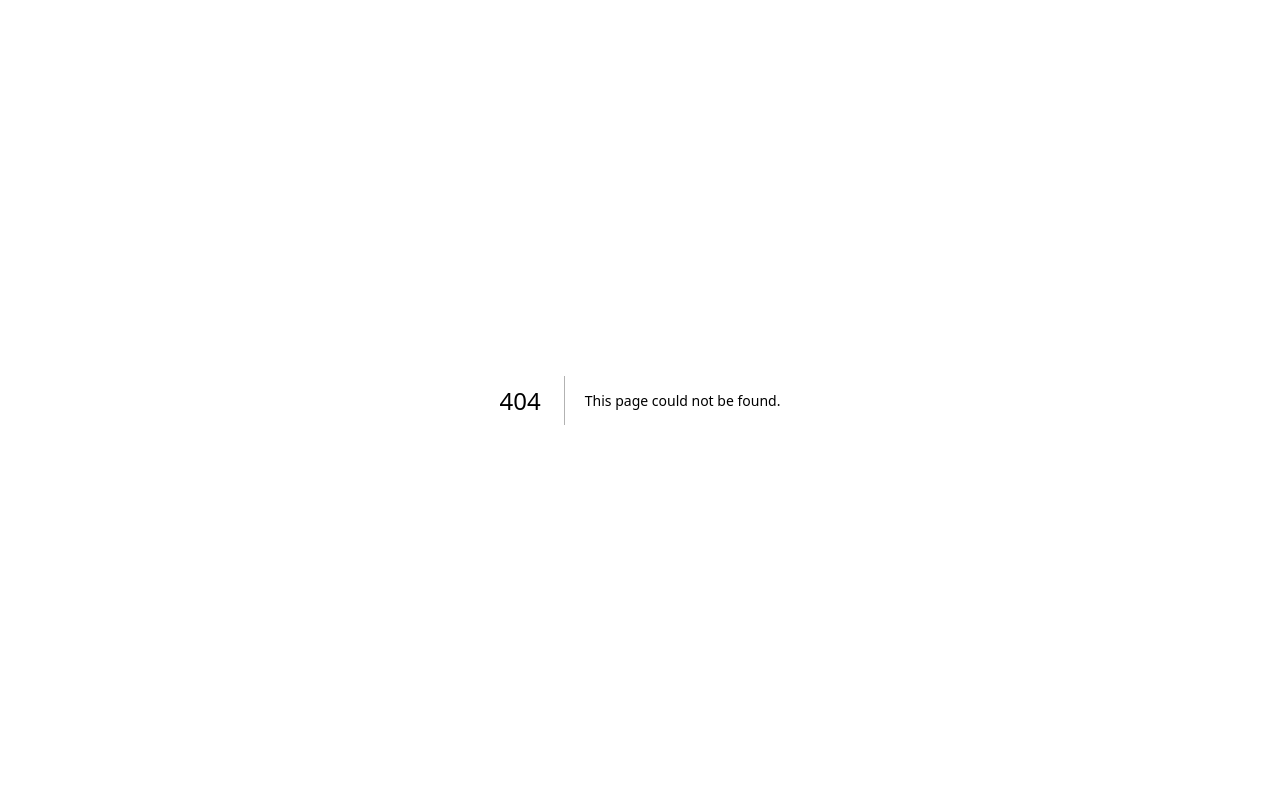
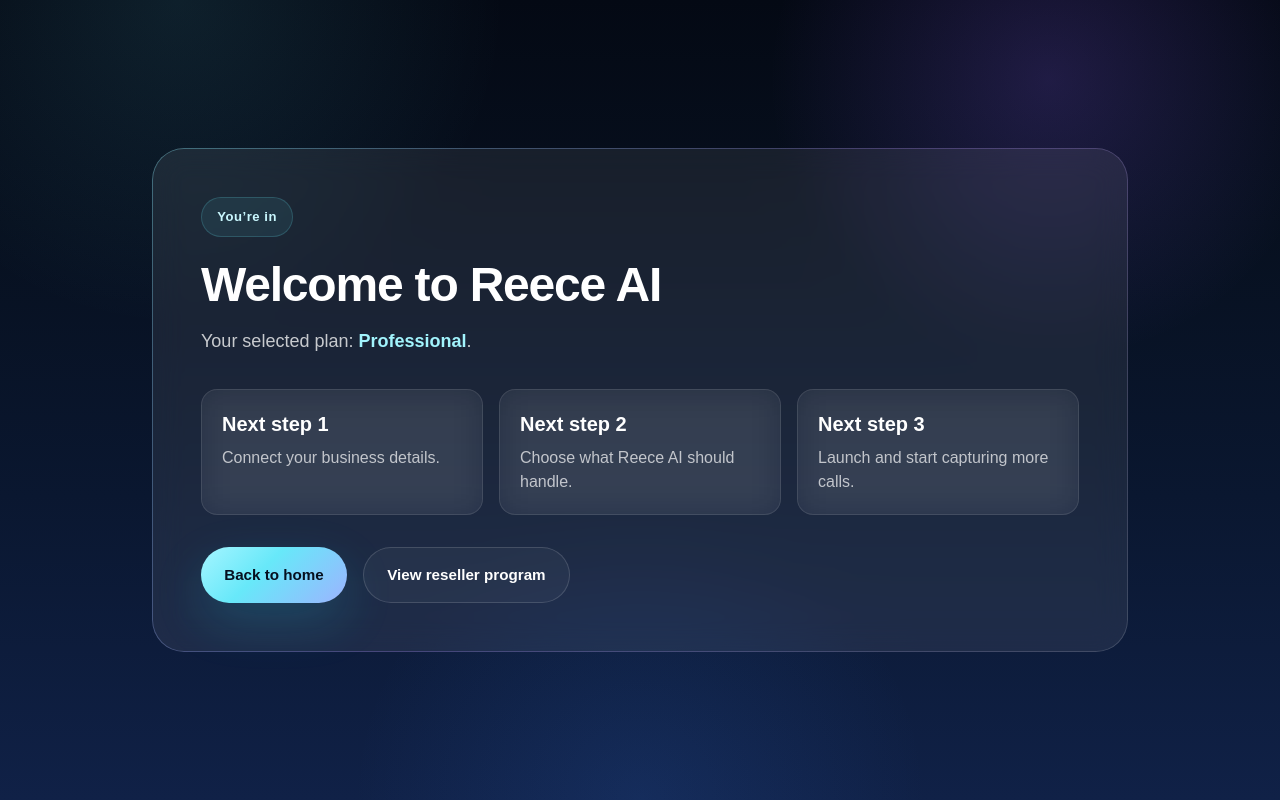
Before and after one commit to receptioniqbusiness/reece-mock, a Next.js app: page /welcome in a window 1280 px wide. Before the commit this address had no page. Built offline with nearby package versions, Linux system fonts and the light colour scheme; no server answers; sample sign-in values are in the browser's storage.

Commit message:
Create page.tsx

```diff
--- /dev/null
+++ b/app/welcome/page.tsx
@@ -0,0 +1,54 @@
+import { auth } from "@/auth";
+import { redirect } from "next/navigation";
+
+export default async function WelcomePage({
+  searchParams,
+}: {
+  searchParams: Promise<{ plan?: string }>;
+}) {
+  const session = await auth();
+  if (!session) redirect("/signup");
+
+  const params = await searchParams;
+  const plan = params.plan || "Professional";
+
+  return (
+    <main className="min-h-screen text-white">
+      <div className="mx-auto flex min-h-screen max-w-5xl items-center px-6 py-16">
+        <div className="hero-glow glass-strong w-full rounded-[2rem] p-8 md:p-12">
+          <div className="badge">You’re in</div>
+          <h1 className="mt-6 text-4xl font-semibold tracking-tight md:text-5xl">
+            Welcome to Reece AI
+          </h1>
+          <p className="mt-4 max-w-2xl text-lg leading-8 text-white/76">
+            Your selected plan: <span className="font-semibold text-cyan-200">{plan}</span>.
+          </p>
+
+          <div className="mt-8 grid gap-4 md:grid-cols-3">
+            <div className="glass rounded-2xl p-5">
+              <h2 className="text-xl font-semibold">Next step 1</h2>
+              <p className="mt-2 text-white/70">Connect your business details.</p>
+            </div>
+            <div className="glass rounded-2xl p-5">
+              <h2 className="text-xl font-semibold">Next step 2</h2>
+              <p className="mt-2 text-white/70">Choose what Reece AI should handle.</p>
+            </div>
+            <div className="glass rounded-2xl p-5">
+              <h2 className="text-xl font-semibold">Next step 3</h2>
+              <p className="mt-2 text-white/70">Launch and start capturing more calls.</p>
+            </div>
+          </div>
+
+          <div className="mt-8 flex flex-wrap gap-4">
+            <a href="/" className="primary-btn">
+              Back to home
+            </a>
+            <a href="/resellers" className="secondary-btn">
+              View reseller program
+            </a>
+          </div>
+        </div>
+      </div>
+    </main>
+  );
+}
```
